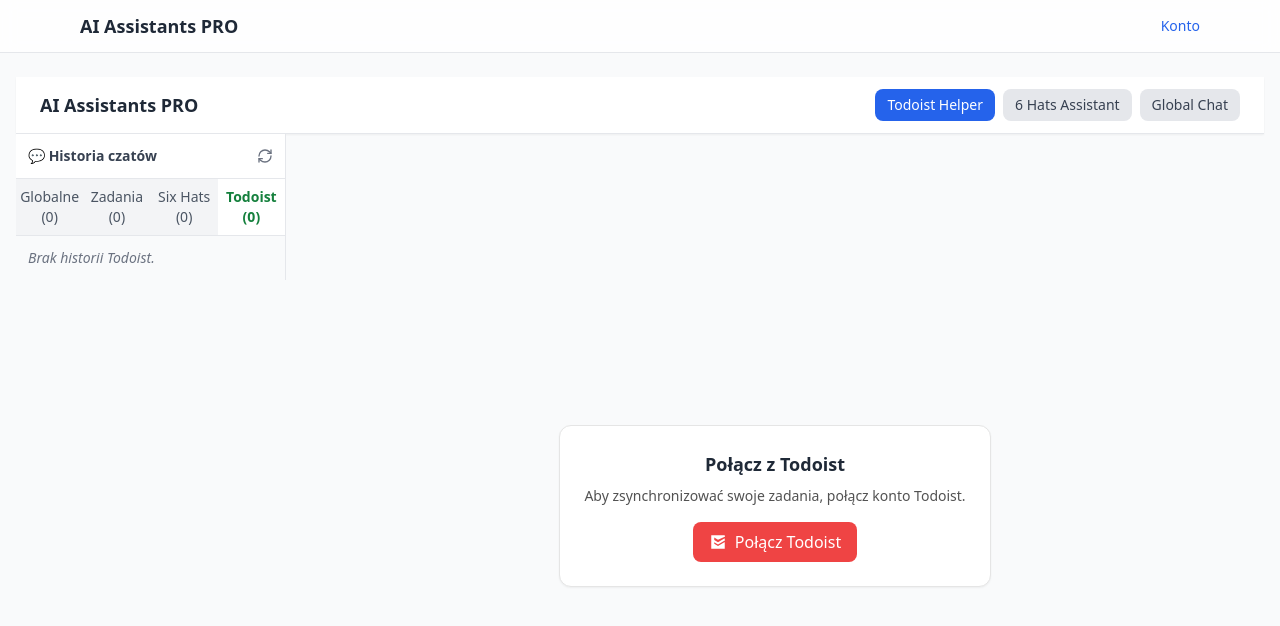
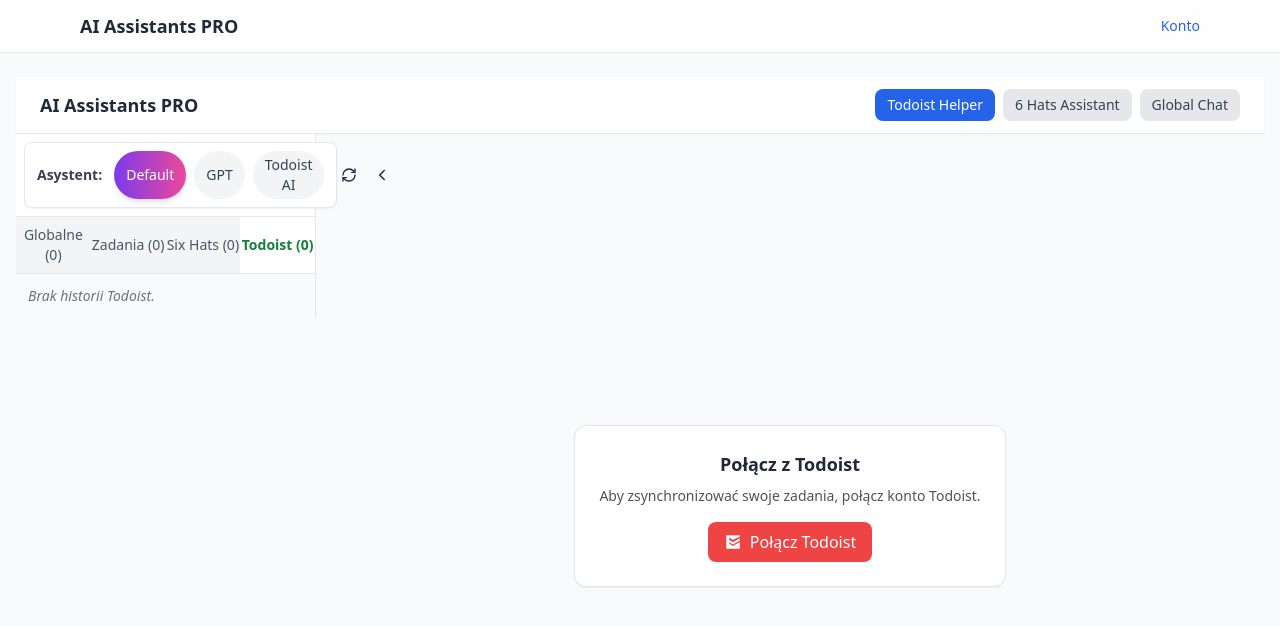
Before and after one commit to khirsz00-hue/mvp-chatv2, a Next.js app: page / in a window 1280 px wide. Shown: the top 626 px of the page. Built offline with nearby package versions, Linux system fonts and the light colour scheme.

Commit message:
Refactor ChatSidebar component for clarity and efficiency

```diff
--- a/components/ChatSidebar.tsx
+++ b/components/ChatSidebar.tsx
@@ -1,149 +1,78 @@
 'use client'
 
 import { useEffect, useState } from 'react'
-import { RefreshCw } from 'lucide-react'
+import { RefreshCw, ChevronLeft, ChevronRight } from 'lucide-react'
+import AssistantSelector from './AssistantSelector'
 
 interface ChatSidebarProps {
-  onSelectChat?: (
-    mode: 'global' | 'task' | 'six_hats' | 'todoist',
-    task?: { id: string; content: string }
-  ) => void
+  onSelectChat?: (mode: 'global' | 'task' | 'six_hats' | 'todoist', task?: { id: string; content: string }) => void
 }
 
-type ChatPreview = {
-  content: string
-  date: string
-  timestamp: number
-}
-
-type TaskPreview = {
-  id: string
-  title: string
-  last: string
-  date: string
-  timestamp: number
-}
-
-type TodoistSession = {
-  id: string
-  title: string
-  timestamp: number
-  last?: string
-  description?: string
-}
+type ChatPreview = { content: string; date: string; timestamp: number }
+type TaskPreview = { id: string; title: string; last: string; date: string; timestamp: number }
+type TodoistSession = { id: string; title: string; timestamp: number; last?: string; description?: string }
 
 export default function ChatSidebar({ onSelectChat }: ChatSidebarProps) {
+  const [collapsed, setCollapsed] = useState(false)
   const [tab, setTab] = useState<'global' | 'task' | 'six_hats' | 'todoist'>('todoist')
   const [globalChats, setGlobalChats] = useState<ChatPreview[]>([])
   const [taskChats, setTaskChats] = useState<TaskPreview[]>([])
   const [sixHatsChats, setSixHatsChats] = useState<ChatPreview[]>([])
   const [todoistSessions, setTodoistSessions] = useState<TodoistSession[]>([])
   const [activeSessionId, setActiveSessionId] = useState<string | null>(null)
+  const [assistant, setAssistant] = useState<string>('Default')
 
-  // 🔄 Wczytaj dane z localStorage
+  // load chats
   const loadChats = () => {
     if (typeof window === 'undefined') return
 
-    // 🌍 Globalne czaty
     const globalData = JSON.parse(localStorage.getItem('chat_global') || '[]') as any[]
-    const global: ChatPreview[] = globalData
-      .filter((m: any) => m.role === 'user')
-      .map((m: any): ChatPreview => ({
+    const global: ChatPreview[] = globalData.filter((m: any) => m.role === 'user').map((m: any) => ({
       content: m.content,
-        date: new Date(m.timestamp).toLocaleString('pl-PL', {
-          day: '2-digit',
-          month: '2-digit',
-          hour: '2-digit',
-          minute: '2-digit',
-        }),
+      date: new Date(m.timestamp).toLocaleString('pl-PL', { day: '2-digit', month: '2-digit', hour: '2-digit', minute: '2-digit' }),
       timestamp: m.timestamp || 0,
     }))
-      .sort((a: ChatPreview, b: ChatPreview) => b.timestamp - a.timestamp)
+      .sort((a, b) => b.timestamp - a.timestamp)
       .slice(0, 15)
     setGlobalChats(global)
 
-    // ✅ Taski (łączone: chat_task_ + chat_sessions_task)
     const keys = Object.keys(localStorage)
-    const tasksFromChats: TaskPreview[] = keys
-      .filter((k: string) => k.startsWith('chat_task_'))
-      .map((k: string): TaskPreview => {
+    const tasksFromChats: TaskPreview[] = keys.filter((k: string) => k.startsWith('chat_task_') || k.startsWith('chat_todoist_') || k.startsWith('chat_')).map((k: string) => {
+      try {
         const chat = JSON.parse(localStorage.getItem(k) || '[]') as any[]
         const lastMsg = chat[chat.length - 1]
-        const id = k.replace('chat_task_', '')
-        const title = localStorage.getItem(`task_title_${id}`) || 'Zadanie bez nazwy'
-        const date = lastMsg?.timestamp
-          ? new Date(lastMsg.timestamp).toLocaleString('pl-PL', {
-              day: '2-digit',
-              month: '2-digit',
-              hour: '2-digit',
-              minute: '2-digit',
-            })
-          : 'brak daty'
-        return {
-          id,
-          title,
-          last: lastMsg?.content || '(brak wiadomości)',
-          date,
-          timestamp: lastMsg?.timestamp || 0,
+        const id = k.replace(/^chat_/, '').replace(/^task_/, '').replace(/^todoist_/, '').replace(/^chat_todoist_/, '').replace(/^chat_task_/, '')
+        const title = localStorage.getItem(`task_title_${id}`) || localStorage.getItem(`task_title_${id}`) || (lastMsg?.content ? lastMsg.content.slice(0, 80) : 'Zadanie bez nazwy')
+        const date = lastMsg?.timestamp ? new Date(lastMsg.timestamp).toLocaleString('pl-PL', { day: '2-digit', month: '2-digit', hour: '2-digit', minute: '2-digit' }) : 'brak daty'
+        return { id, title, last: lastMsg?.content || '(brak wiadomości)', date, timestamp: lastMsg?.timestamp || 0 }
+      } catch {
+        return { id: k, title: k, last: '(brak)', date: '', timestamp: 0 }
       }
     })
 
-    // 🧠 Dodatkowo: czaty z chat_sessions_task (wpisy z TaskDialog)
+    // also sessions saved by TaskDialog
     const sessions = JSON.parse(localStorage.getItem('chat_sessions_task') || '[]') as any[]
     const tasksFromSessions: TaskPreview[] = sessions.map((s: any) => ({
       id: s.id,
       title: s.title,
       last: s.last || '(brak wiadomości)',
-      date: new Date(s.timestamp).toLocaleDateString('pl-PL', {
-        day: '2-digit',
-        month: '2-digit',
-        hour: '2-digit',
-        minute: '2-digit',
-      }),
+      date: new Date(s.timestamp).toLocaleDateString('pl-PL', { day: '2-digit', month: '2-digit', hour: '2-digit', minute: '2-digit' }),
       timestamp: s.timestamp,
     }))
 
-    // 🔗 Połącz obie listy (unikalne ID, preferuj dane z sessions)
-    const mergedTasks: TaskPreview[] = [
-      ...tasksFromSessions,
-      ...tasksFromChats.filter((t) => !tasksFromSessions.some((s) => s.id === t.id)),
-    ]
-      .sort((a, b) => b.timestamp - a.timestamp)
-      .slice(0, 25)
-
+    const mergedTasks: TaskPreview[] = [...tasksFromSessions, ...tasksFromChats.filter((t) => !tasksFromSessions.some((s) => s.id === t.id))].sort((a, b) => b.timestamp - a.timestamp).slice(0, 25)
     setTaskChats(mergedTasks)
 
-    // 🎩 Six Hats
     const sixData = JSON.parse(localStorage.getItem('chat_six_hats') || '[]') as any[]
-    const sixHats: ChatPreview[] = sixData
-      .filter((m: any) => m.role === 'user')
-      .map((m: any): ChatPreview => ({
-        content: m.content,
-        date: new Date(m.timestamp).toLocaleString('pl-PL', {
-          day: '2-digit',
-          month: '2-digit',
-          hour: '2-digit',
-          minute: '2-digit',
-        }),
-        timestamp: m.timestamp || 0,
-      }))
-      .sort((a: ChatPreview, b: ChatPreview) => b.timestamp - a.timestamp)
-      .slice(0, 15)
+    const sixHats: ChatPreview[] = sixData.filter((m: any) => m.role === 'user').map((m: any) => ({ content: m.content, date: new Date(m.timestamp).toLocaleString('pl-PL', { day: '2-digit', month: '2-digit', hour: '2-digit', minute: '2-digit' }), timestamp: m.timestamp || 0 })).sort((a, b) => b.timestamp - a.timestamp).slice(0, 15)
     setSixHatsChats(sixHats)
 
-    // 🧠 Todoist Sessions
     const rawSessions = JSON.parse(localStorage.getItem('chat_sessions_todoist') || '[]') as any[]
-    const sessionsData: TodoistSession[] = rawSessions
-      .map((s: any): TodoistSession => {
+    const sessionsData: TodoistSession[] = rawSessions.map((s: any) => {
       const messages = JSON.parse(localStorage.getItem(`chat_todoist_${s.id}`) || '[]') as any[]
       const lastMsg = messages[messages.length - 1]
-        return {
-          ...s,
-          last: lastMsg?.content || '(brak wiadomości)',
-        }
-      })
-      .sort((a: TodoistSession, b: TodoistSession) => b.timestamp - a.timestamp)
-      .slice(0, 25)
+      return { ...s, last: lastMsg?.content || '(brak wiadomości)' }
+    }).sort((a, b) => b.timestamp - a.timestamp).slice(0, 25)
     setTodoistSessions(sessionsData)
   }
 
@@ -159,138 +88,78 @@
   }, [])
 
   const handleSelect = (mode: 'global' | 'task' | 'six_hats' | 'todoist', session: any) => {
-    setActiveSessionId(session.id)
+    const id = session.id ?? session.key ?? session.id
+    setActiveSessionId(id)
+    onSelectChat?.(mode, { id, content: session.title || session.last || '' })
 
-    // zawsze informujemy rodzica aby przełączył główny widok
-    onSelectChat?.(mode, { id: session.id, content: session.title || session.last || '' })
-
-    // dla sesji dotyczących zadań dodatkowo wyślij dedykowane eventy
     if (mode === 'todoist' || mode === 'task') {
-      const detail = {
-        mode: 'todoist',
-        task: { id: session.id, title: session.title || session.last || '', description: (session as any).description || '' },
-      }
-      // dispatch eventy które TodoistConnection nasłuchuje
+      const detail = { mode: 'todoist', task: { id, title: session.title || session.last || '', description: (session as any).description || '' } }
       window.dispatchEvent(new CustomEvent('taskSelect', { detail }))
-      // dodatkowy alias dla kompatybilności
       window.dispatchEvent(new CustomEvent('taskHelp', { detail }))
     }
   }
 
   return (
-    <div className="w-[270px] border-r border-gray-200 bg-gray-50 flex flex-col h-full">
-      {/* HEADER */}
-      <div className="p-3 border-b bg-white flex justify-between items-center">
-        <h2 className="font-semibold text-gray-700 text-sm">💬 Historia czatów</h2>
-        <button
-          onClick={loadChats}
-          className="text-gray-500 hover:text-green-600 transition"
-          title="Odśwież"
-        >
-          <RefreshCw size={16} />
+    <div className={`w-[300px] md:w-[300px] border-r border-gray-200 bg-gray-50 h-full flex flex-col transition-all ${collapsed ? 'translate-x-[-100%] md:translate-x-0 md:w-16' : ''}`}>
+      {/* collapse handle */}
+      <div className="flex items-center justify-between p-2 bg-white border-b">
+        <div className="flex items-center gap-2">
+          <AssistantSelector value={assistant} onChange={(v) => setAssistant(v)} options={['Default', 'GPT', 'Todoist AI']} />
+        </div>
+
+        <div className="flex items-center gap-2">
+          <button onClick={loadChats} className="p-1 rounded hover:bg-gray-100"><RefreshCw size={16} /></button>
+          <button onClick={() => setCollapsed((s) => !s)} className="p-1 rounded hover:bg-gray-100">
+            {collapsed ? <ChevronRight size={18} /> : <ChevronLeft size={18} />}
           </button>
         </div>
+      </div>
 
-      {/* TABS */}
-      <div className="flex border-b bg-gray-100 text-sm font-medium text-gray-600">
+      {/* tabs */}
+      <div className={`flex border-b bg-gray-100 text-sm font-medium text-gray-600 ${collapsed ? 'hidden md:flex' : ''}`}>
         {[
           { key: 'global', label: 'Globalne', count: globalChats.length },
           { key: 'task', label: 'Zadania', count: taskChats.length },
           { key: 'six_hats', label: 'Six Hats', count: sixHatsChats.length },
           { key: 'todoist', label: 'Todoist', count: todoistSessions.length },
         ].map((t) => (
-          <button
-            key={t.key}
-            className={`flex-1 py-2 ${tab === t.key ? 'bg-white text-green-700 font-semibold' : 'hover:bg-gray-200'}`}
-            onClick={() => setTab(t.key as any)}
-          >
+          <button key={t.key} className={`flex-1 py-2 ${tab === t.key ? 'bg-white text-green-700 font-semibold' : 'hover:bg-gray-200'}`} onClick={() => setTab(t.key as any)}>
             {t.label} ({t.count})
           </button>
         ))}
       </div>
 
-      {/* LISTA */}
-      <div className="flex-1 overflow-y-auto p-3 space-y-2 text-sm">
-        {/* 🧠 TODOIST */}
-        {tab === 'todoist' &&
-          (todoistSessions.length === 0 ? (
-            <p className="text-gray-500 italic">Brak historii Todoist.</p>
-          ) : (
-            todoistSessions.map((s) => (
-              <div
-                key={s.id}
-                onClick={() => handleSelect('todoist', s)}
-                title={s.last}
-                className={`cursor-pointer border rounded-lg p-2 transition ${activeSessionId === s.id ? 'bg-green-100 border-green-300' : 'bg-white hover:bg-green-50'}`}
-              >
+      {/* list */}
+      <div className={`flex-1 overflow-y-auto p-3 space-y-2 text-sm ${collapsed ? 'hidden md:block' : ''}`}>
+        {tab === 'todoist' && (todoistSessions.length === 0 ? <p className="text-gray-500 italic">Brak historii Todoist.</p> : todoistSessions.map((s) => (
+          <div key={s.id} onClick={() => handleSelect('todoist', s)} title={s.last} className={`cursor-pointer border rounded-lg p-2 transition ${activeSessionId === s.id ? 'bg-green-100 border-green-300' : 'bg-white hover:bg-green-50'}`}>
             <p className="font-medium text-gray-800 truncate">{s.title}</p>
-                <p className="text-xs text-gray-500">
-                  {new Date(s.timestamp).toLocaleString('pl-PL', {
-                    day: '2-digit',
-                    month: '2-digit',
-                    hour: '2-digit',
-                    minute: '2-digit',
-                  })}
-                </p>
+            <p className="text-xs text-gray-500">{new Date(s.timestamp).toLocaleString('pl-PL', { day: '2-digit', month: '2-digit', hour: '2-digit', minute: '2-digit' })}</p>
             <p className="text-xs text-gray-600 italic truncate">{s.last}</p>
           </div>
-            ))
-          ))}
+        )))}
 
-        {/* ✅ TASKI */}
-        {tab === 'task' &&
-          (taskChats.length === 0 ? (
-            <p className="text-gray-500 italic">Brak rozmów z zadaniami.</p>
-          ) : (
-            taskChats.map((t) => (
-              <div
-                key={t.id}
-                onClick={() => handleSelect('task', { id: t.id, title: t.title })}
-                title={t.last}
-                className={`cursor-pointer border rounded-lg p-2 transition ${activeSessionId === t.id ? 'bg-green-100 border-green-300' : 'bg-white hover:bg-green-50'}`}
-              >
+        {tab === 'task' && (taskChats.length === 0 ? <p className="text-gray-500 italic">Brak rozmów z zadaniami.</p> : taskChats.map((t) => (
+          <div key={t.id} onClick={() => handleSelect('task', t)} title={t.last} className={`cursor-pointer border rounded-lg p-2 transition ${activeSessionId === t.id ? 'bg-green-100 border-green-300' : 'bg-white hover:bg-green-50'}`}>
             <p className="font-medium text-gray-800 truncate">{t.title}</p>
             <p className="text-xs text-gray-500">{t.date}</p>
             <p className="text-xs text-gray-600 italic truncate">{t.last}</p>
           </div>
-            ))
-          ))}
+        )))}
 
-        {/* 🎩 SIX HATS */}
-        {tab === 'six_hats' &&
-          (sixHatsChats.length === 0 ? (
-            <p className="text-gray-500 italic">Brak rozmów Six Hats.</p>
-          ) : (
-            sixHatsChats.map((chat, i) => (
-              <div
-                key={i}
-                onClick={() => handleSelect('six_hats', { id: `six_${i}`, title: chat.content })}
-                title={chat.content}
-                className={`cursor-pointer border rounded-lg p-2 transition ${activeSessionId === `six_${i}` ? 'bg-green-100 border-green-300' : 'bg-white hover:bg-green-50'}`}
-              >
+        {tab === 'six_hats' && (sixHatsChats.length === 0 ? <p className="text-gray-500 italic">Brak rozmów Six Hats.</p> : sixHatsChats.map((chat, i) => (
+          <div key={i} onClick={() => handleSelect('six_hats', { id: `six_${i}`, title: chat.content })} title={chat.content} className={`cursor-pointer border rounded-lg p-2 transition ${activeSessionId === `six_${i}` ? 'bg-green-100 border-green-300' : 'bg-white hover:bg-green-50'}`}>
             <p className="text-xs text-gray-500">{chat.date}</p>
             <p className="truncate text-gray-800">{chat.content}</p>
           </div>
-            ))
-          ))}
+        )))}
 
-        {/* 🌍 GLOBALNE */}
-        {tab === 'global' &&
-          (globalChats.length === 0 ? (
-            <p className="text-gray-500 italic">Brak rozmów globalnych.</p>
-          ) : (
-            globalChats.map((chat, i) => (
-              <div
-                key={i}
-                onClick={() => handleSelect('global', { id: `global_${i}`, title: chat.content })}
-                title={chat.content}
-                className={`cursor-pointer border rounded-lg p-2 transition ${activeSessionId === `global_${i}` ? 'bg-green-100 border-green-300' : 'bg-white hover:bg-green-50'}`}
-              >
+        {tab === 'global' && (globalChats.length === 0 ? <p className="text-gray-500 italic">Brak rozmów globalnych.</p> : globalChats.map((chat, i) => (
+          <div key={i} onClick={() => handleSelect('global', { id: `global_${i}`, title: chat.content })} title={chat.content} className={`cursor-pointer border rounded-lg p-2 transition ${activeSessionId === `global_${i}` ? 'bg-green-100 border-green-300' : 'bg-white hover:bg-green-50'}`}>
             <p className="text-xs text-gray-500">{chat.date}</p>
             <p className="truncate text-gray-800">{chat.content}</p>
           </div>
-            ))
-          ))}
+        )))}
       </div>
     </div>
   )
```
Lines whose indentation alone changed are shown as unchanged.
